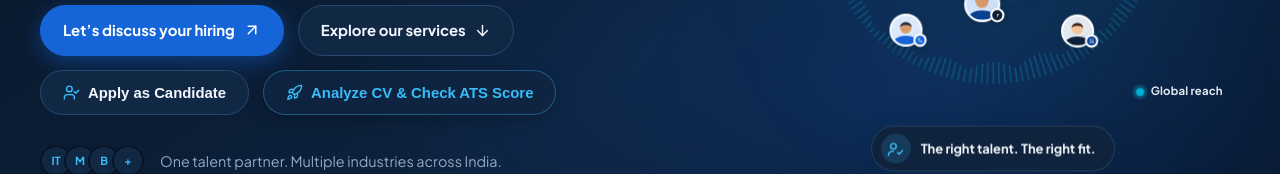
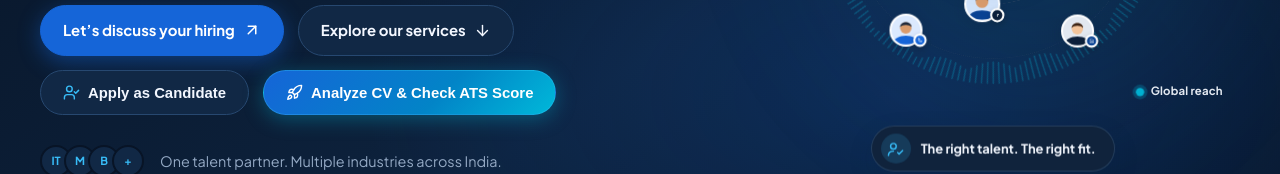
Before and after one commit to oryenzatalentservices-coder/Oryenza-Talent-Services, a React (Vite) app in the folder frontend/: page / in a window 1280 px wide. Shown: the part 487-661 px from the top of the page. Built offline with nearby package versions, Linux system fonts and the light colour scheme; no server answers.

Commit message:
style: perfect vibrant brand blue gradient color on combined AI button

```diff
--- a/frontend/src/styles/index.css
+++ b/frontend/src/styles/index.css
@@ -377,10 +377,10 @@ iframe {
    FEATURED AI HERO BUTTON (Combined Analyze CV & ATS Score)
    ======================================================== */
 .btn.hero-ai-btn {
-  background: #ffffff;
-  color: #1565d8;
-  border: 1.5px solid #cfe0f6;
-  box-shadow: 0 2px 10px rgba(21, 101, 216, 0.08);
+  background: linear-gradient(135deg, #1565d8 0%, #0ea5e9 100%);
+  color: #ffffff;
+  border: 1px solid rgba(255, 255, 255, 0.28);
+  box-shadow: 0 4px 18px rgba(14, 165, 233, 0.32), inset 0 1px 0 rgba(255, 255, 255, 0.25);
   font-weight: 700;
   display: inline-flex;
   align-items: center;
@@ -389,22 +389,21 @@ iframe {
 }
 
 .btn.hero-ai-btn .hero-ai-btn-icon {
-  color: #1565d8;
+  color: #ffffff;
   flex-shrink: 0;
   transition: transform 0.25s cubic-bezier(0.34, 1.56, 0.64, 1);
 }
 
 .btn.hero-ai-btn:hover {
   transform: translateY(-2px);
-  background: #f0f7ff;
-  border-color: #1565d8;
-  color: #0f55bb;
-  box-shadow: 0 6px 20px rgba(21, 101, 216, 0.16);
+  background: linear-gradient(135deg, #0f55bb 0%, #0284c7 100%);
+  box-shadow: 0 8px 24px rgba(14, 165, 233, 0.48), inset 0 1px 0 rgba(255, 255, 255, 0.35);
+  color: #ffffff;
 }
 
 .btn.hero-ai-btn:hover .hero-ai-btn-icon {
-  transform: rotate(-12deg) scale(1.15);
-  color: #0f55bb;
+  transform: rotate(-14deg) scale(1.18);
+  color: #ffffff;
 }
 
 .hero-actions {
@@ -2162,23 +2161,19 @@ html.oryenza-dark .menu {
 
 /* Buttons in Dark Mode */
 html.oryenza-dark .btn.hero-ai-btn {
-  background: rgba(16, 37, 65, 0.85);
-  backdrop-filter: blur(12px);
-  -webkit-backdrop-filter: blur(12px);
+  background: linear-gradient(135deg, #1565d8 0%, #0284c7 60%, #00b8d9 100%);
+  color: #ffffff;
   border-color: rgba(56, 189, 248, 0.35);
-  color: #38bdf8;
-  box-shadow: 0 4px 16px rgba(0, 0, 0, 0.25);
+  box-shadow: 0 4px 20px rgba(0, 184, 217, 0.35);
 }
 
 html.oryenza-dark .btn.hero-ai-btn .hero-ai-btn-icon {
-  color: #38bdf8;
+  color: #ffffff;
 }
 
 html.oryenza-dark .btn.hero-ai-btn:hover {
-  background: rgba(22, 50, 88, 0.95);
-  border-color: #38bdf8;
-  color: #ffffff;
-  box-shadow: 0 6px 22px rgba(56, 189, 248, 0.28);
+  background: linear-gradient(135deg, #1971f0 0%, #0ea5e9 60%, #00cce6 100%);
+  box-shadow: 0 8px 28px rgba(0, 184, 217, 0.55);
 }
 
 html.oryenza-dark .btn.primary {
```
